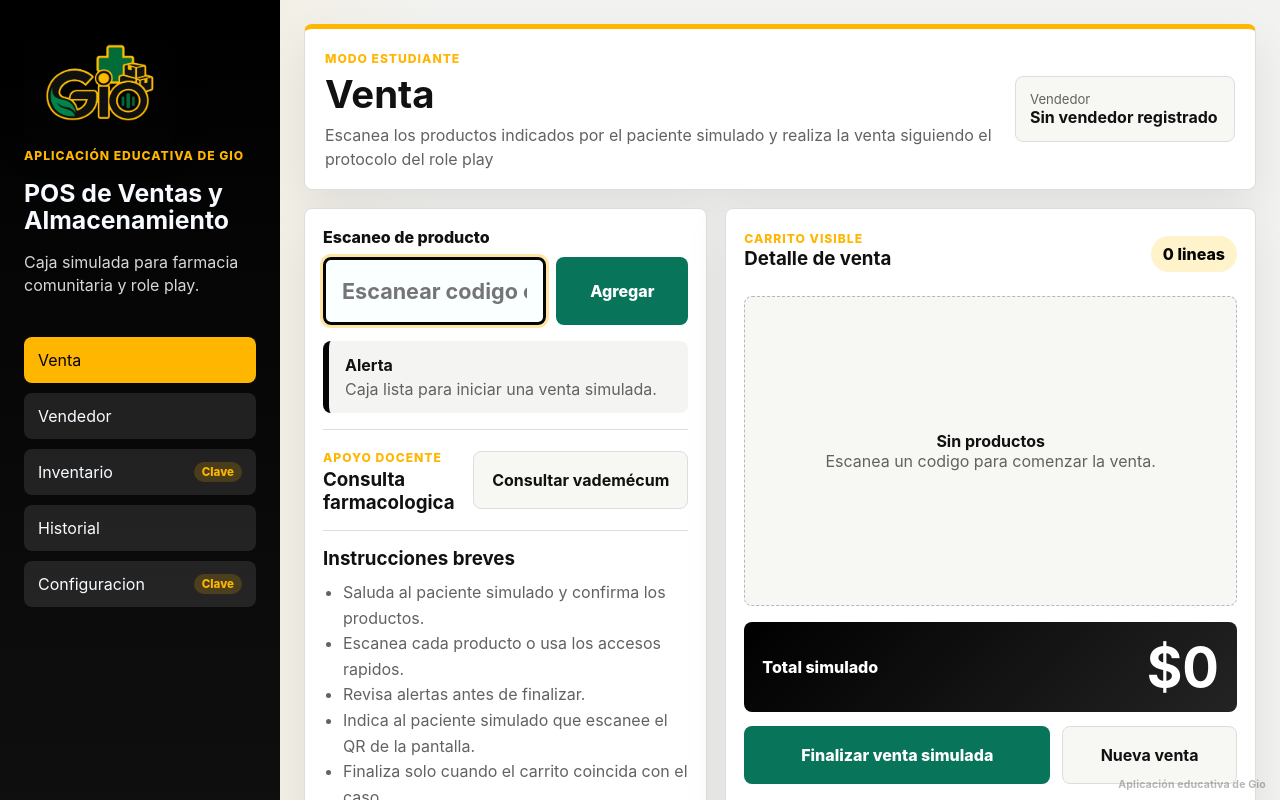
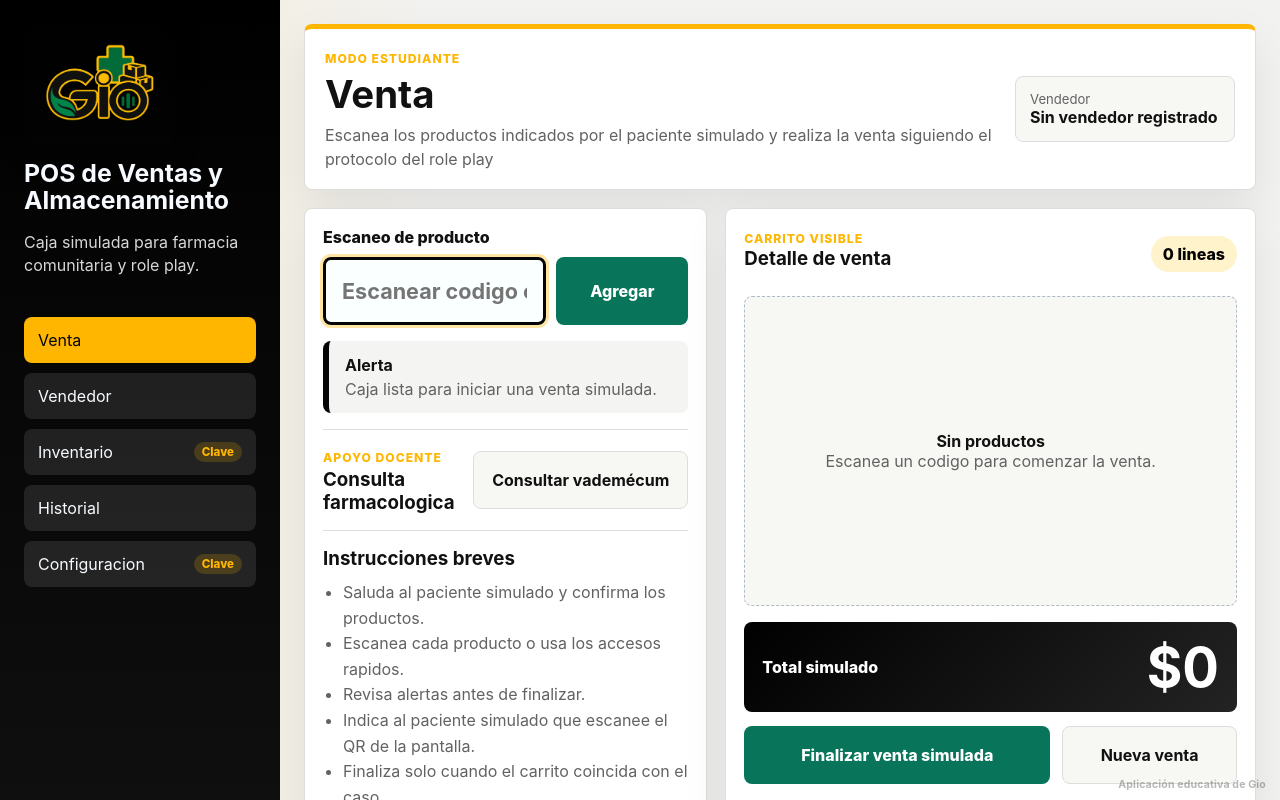
Before and after one commit to gpalavecino1995-dotcom/chatbot-farmacia, a React (Vite) app: page / in a window 1280 px wide. Shown: the top 800 px of the page. Built offline with nearby package versions, Linux system fonts and the light colour scheme.

Commit message:
Quitar subtítulo amarillo bajo el logo

```diff
--- a/src/App.tsx
+++ b/src/App.tsx
@@ -64,7 +64,6 @@ export default function App() {
           <div className="gio-logo-card" aria-label="Gio">
             <img src="./gio-logo.png" alt="Logo personal Gio" />
           </div>
-          <span className="brand-kicker">Aplicación educativa de Gio</span>
           <h1>POS de Ventas y Almacenamiento</h1>
           <p>Caja simulada para farmacia comunitaria y role play.</p>
         </div>
```
